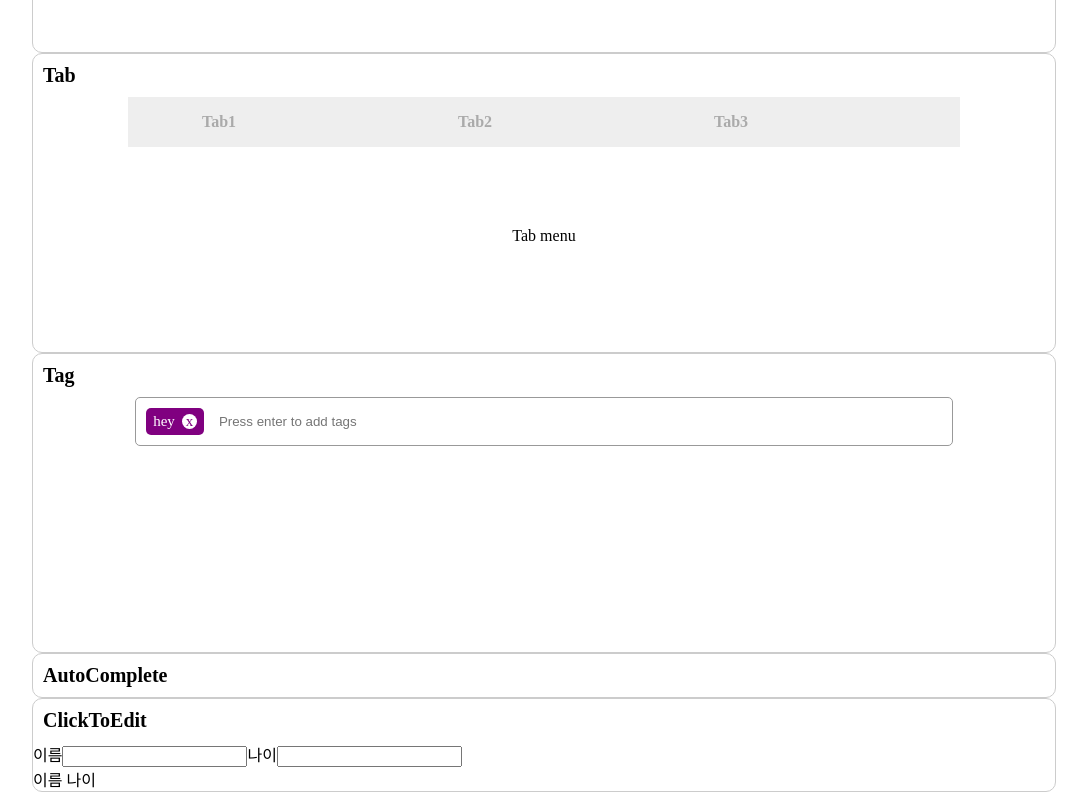
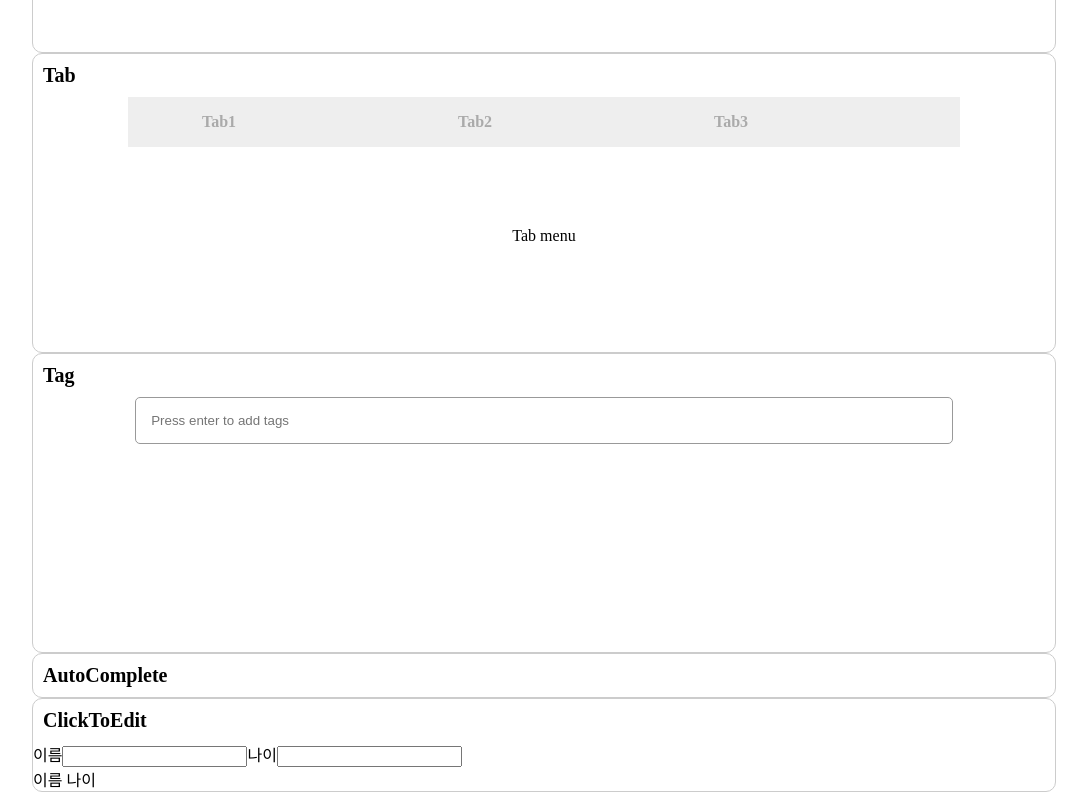
Before and after one commit to sunysty/wanted_pre_onboarding, a React (Create React App) app in the folder custom-component/: page / in a window 1280 px wide. Shown: the part 557-1357 px from the top of the page, without its empty margins (96-1183 px from the left). Built offline with nearby package versions, Linux system fonts and the light colour scheme.

Commit message:
tag 미완성

```diff
--- a/custom-component/src/component/Tag.js
+++ b/custom-component/src/component/Tag.js
@@ -3,23 +3,23 @@ import styled from 'styled-components'
 
 const Tag = () => {
 
-  const [text,setText] = useState([
-    {id:1, contents:'hey'},
-    ])
-  const clickDeleteTagHandler = () => {}
-
+  const [tagList,setTagList]= useState([])
+  const [text,setText] = useState()
+  const [tagId,setTagId] = useState(0)
+  const tagNew = {text, tagId:tagId}
 
   const keyPressInputHandler = (e)=>{
     if(e.key === 'Enter'){
       setText(e.target.value)
-      return(
-        <TagItem>
-          {text[1].contents}
-          <DeleteItem onClick={clickDeleteTagHandler}>x</DeleteItem>
-        </TagItem>
-      )
+      setTagId(tagId+1)
+      setTagList([...tagList,tagNew])
     }
-    console.log('>>',text)
+
+  }
+
+  const clickDeleteTagHandler = (e) => {
+    const onRemove = textId => setTagList(tagList.filter(tagNew => tagNew.tagId !== tagId))
+    onRemove();
   }
 
   return(
@@ -27,10 +27,13 @@ const Tag = () => {
     <Container>
       <Title>Tag</Title>
       <TagBox>
-        <TagItem>
-        {text[0].contents}
+        {tagList.map((el,i) => (
+        <TagItem key={i}>
+          {el.text}
           <DeleteItem onClick={clickDeleteTagHandler}>x</DeleteItem>
         </TagItem>
+        ))
+        }
         <Input
           type='text'
           placeholder='Press enter to add tags'
```
